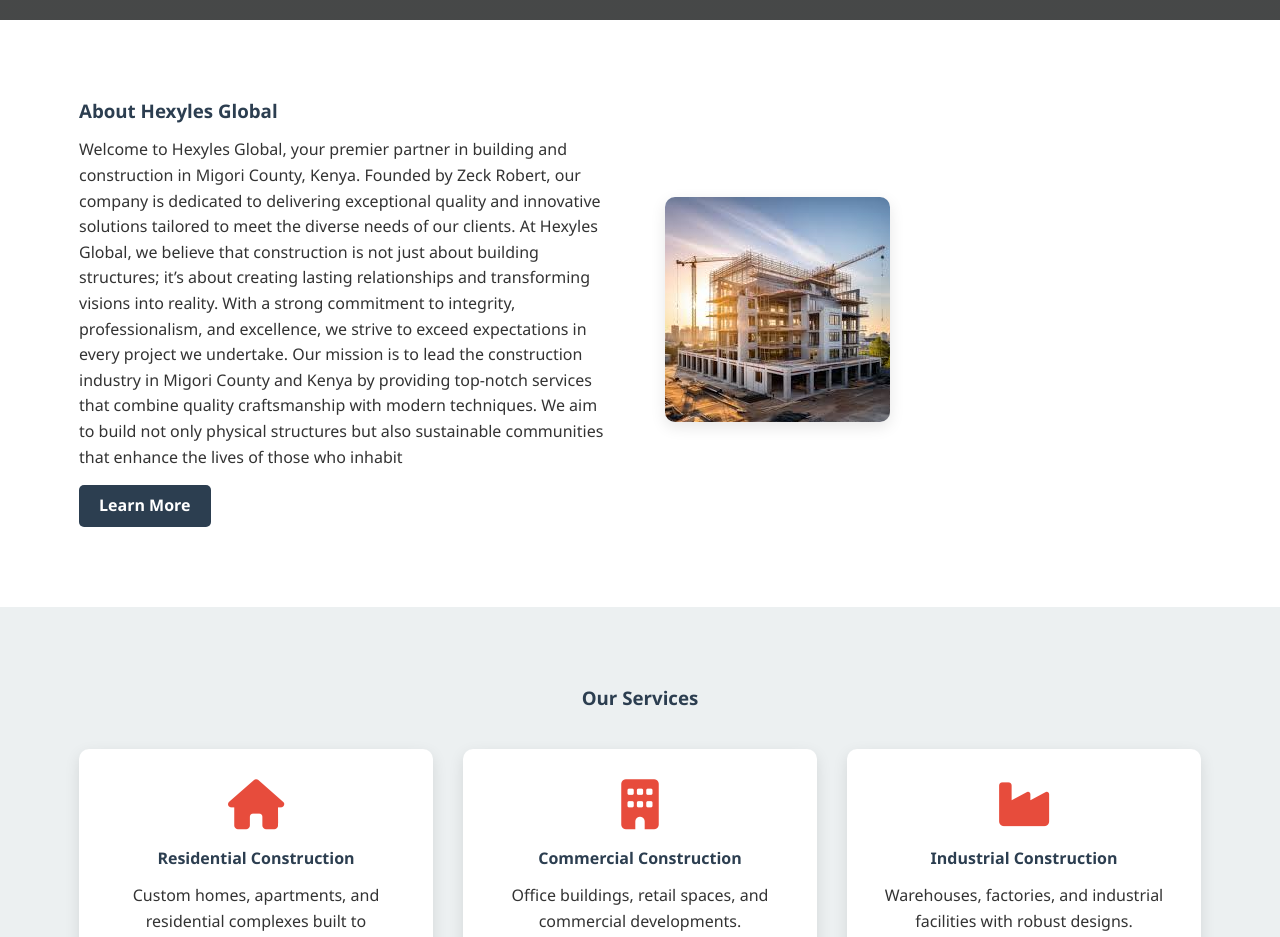
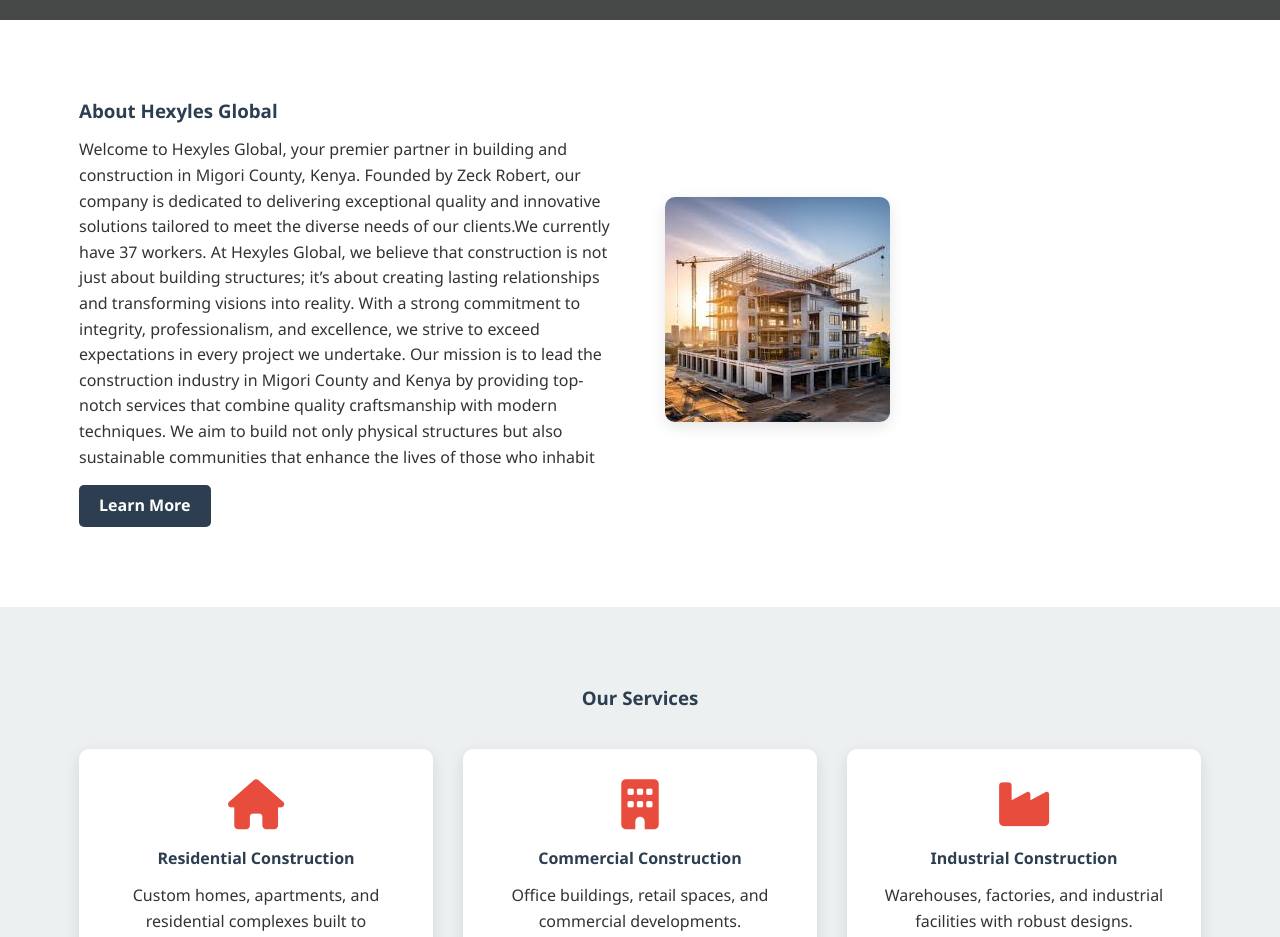
Before and after one commit to V-tex45/HexylesGlobal, a plain HTML site: page templates/index.html in a window 1280 px wide. Shown: the part 860-1797 px from the top of the page. Drawn offline with Linux system fonts and the light colour scheme.

Commit message:
Update index.html

```diff
--- a/templates/index.html
+++ b/templates/index.html
@@ -46,7 +46,7 @@
         <div class="container">
             <div class="text-content">
                 <h3>About Hexyles Global</h3>
-                <p>Welcome to Hexyles Global, your premier partner in building and construction in Migori County, Kenya. Founded by Zeck Robert, our company is dedicated to delivering exceptional quality and innovative solutions tailored to meet the diverse needs of our clients.
+                <p>Welcome to Hexyles Global, your premier partner in building and construction in Migori County, Kenya. Founded by Zeck Robert, our company is dedicated to delivering exceptional quality and innovative solutions tailored to meet the diverse needs of our clients.We currently have 37 workers.
                     At Hexyles Global, we believe that construction is not just about building structures; it’s about creating lasting relationships and transforming visions into reality. With a strong commitment to integrity, professionalism, and excellence, we strive to exceed expectations in every project we undertake.
                     Our mission is to lead the construction industry in Migori County and Kenya by providing top-notch services that combine quality craftsmanship with modern techniques. We aim to build not only physical structures but also sustainable communities that enhance the lives of those who inhabit</p>
                 <a href="about.html" class="btn btn-secondary">Learn More</a>
```
